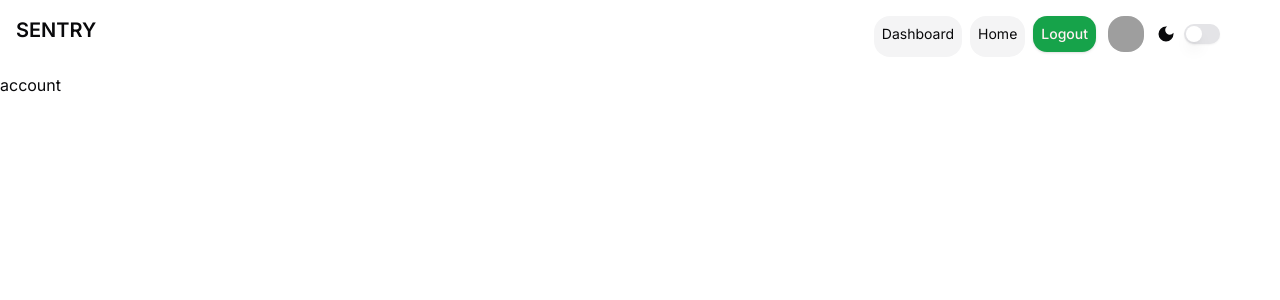
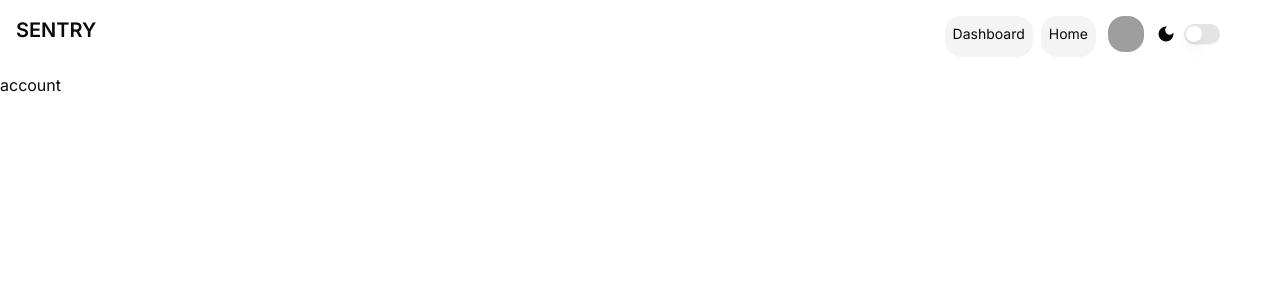
Before and after one commit to MaxAnii/SENTRY, a Next.js app: page /account in a window 1280 px wide. Shown: the top 300 px of the page. Built offline with nearby package versions, Linux system fonts and the light colour scheme; no server answers; grey boxes are pictures that could not be loaded.

Commit message:
placed signOut component into account component.

```diff
--- a/components/navLinks.tsx
+++ b/components/navLinks.tsx
@@ -1,5 +1,4 @@
 import Link from "next/link";
-import SignOut from "./signOut";
 
 const NavLinks = () => {
 	const routes = [
@@ -25,7 +24,6 @@ const NavLinks = () => {
 					</Link>
 				);
 			})}
-			<SignOut></SignOut>
 		</div>
 	);
 };
```
